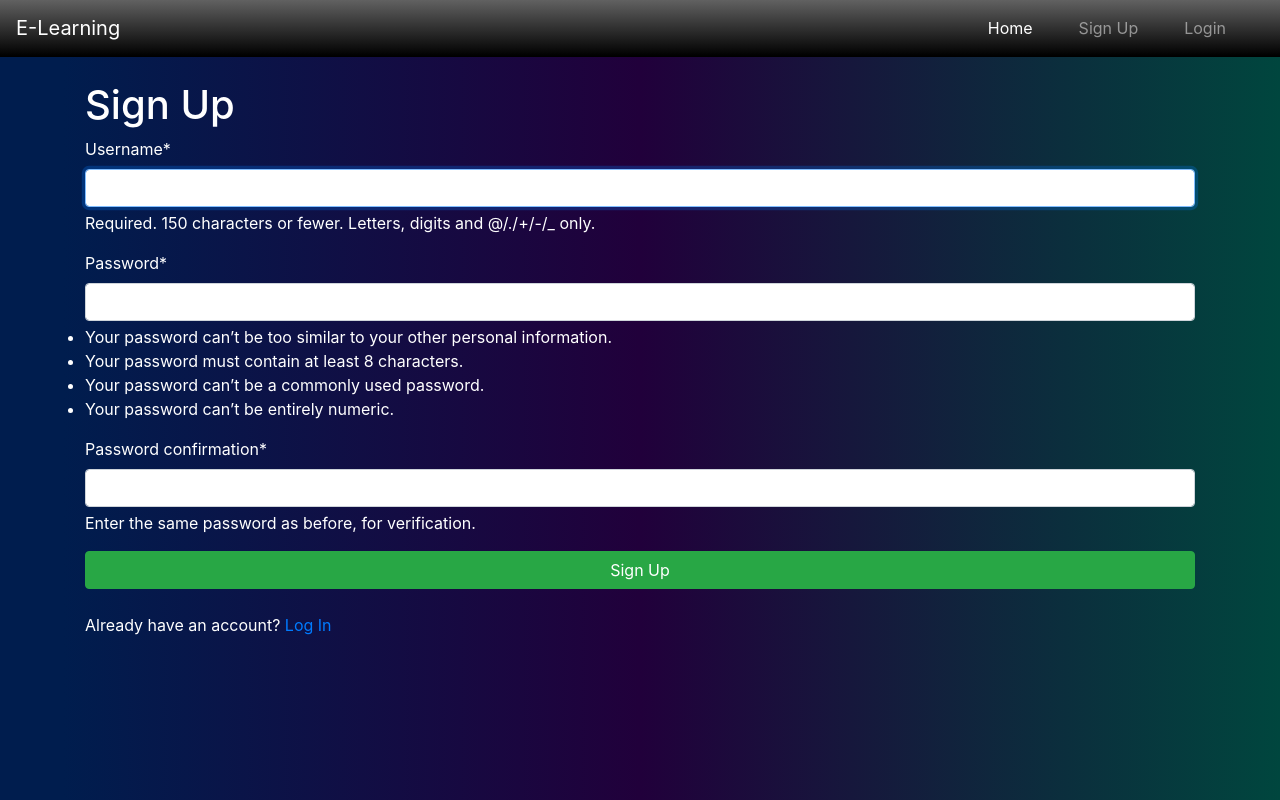
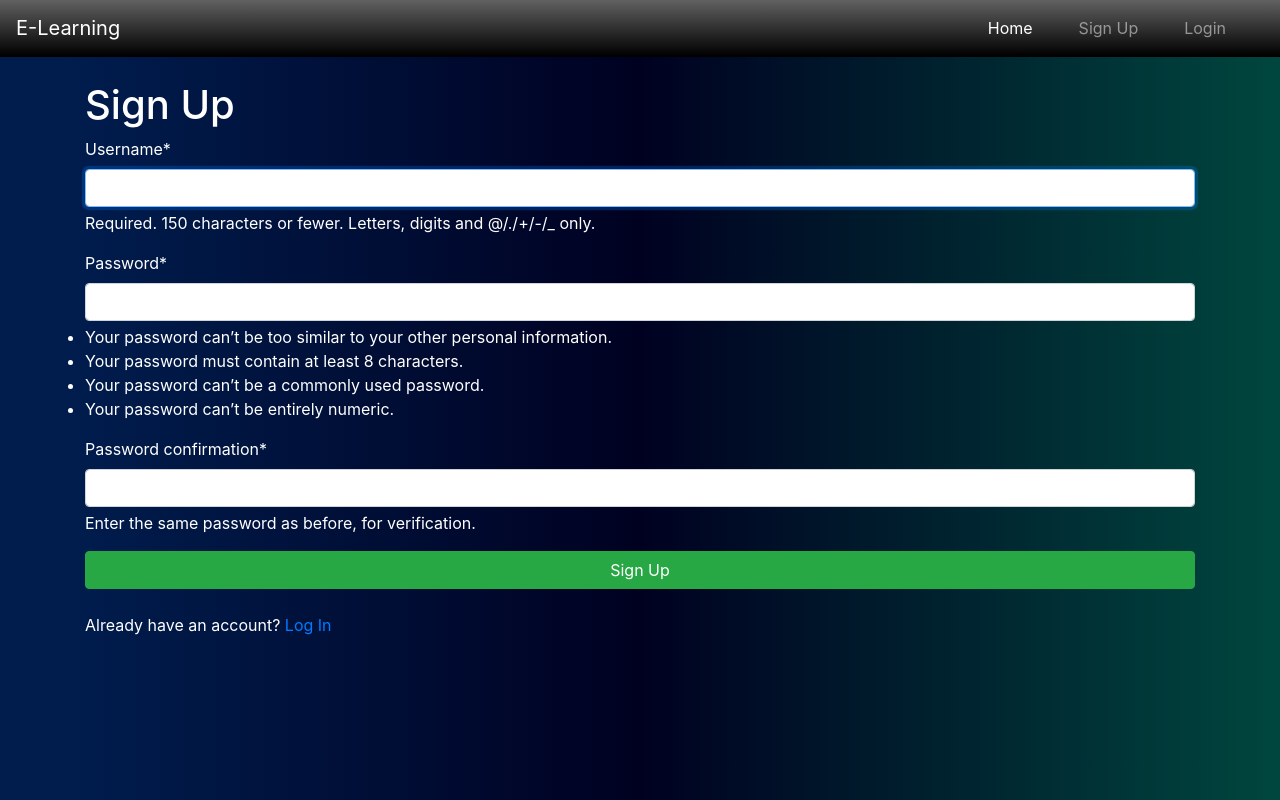
Before and after one commit to absabur/E-Learning-Django, a Django app: page /account/signup/ in a window 1280 px wide. Run offline with Django 5.2, Linux system fonts and the light colour scheme; some libraries are stand-ins or nearby versions.

Commit message:
change color, some condition

```diff
--- a/static/css/main.css
+++ b/static/css/main.css
@@ -5,7 +5,7 @@
 }
 
 body {
-  background: linear-gradient(90deg, #001d4e 5%, #21003b 50%, #00463e 100%)
+  background: linear-gradient(90deg, #001d4e 5%, #000121 50%, #00463e 100%)
     center;
   min-height: 100vh;
   color: white;
```
